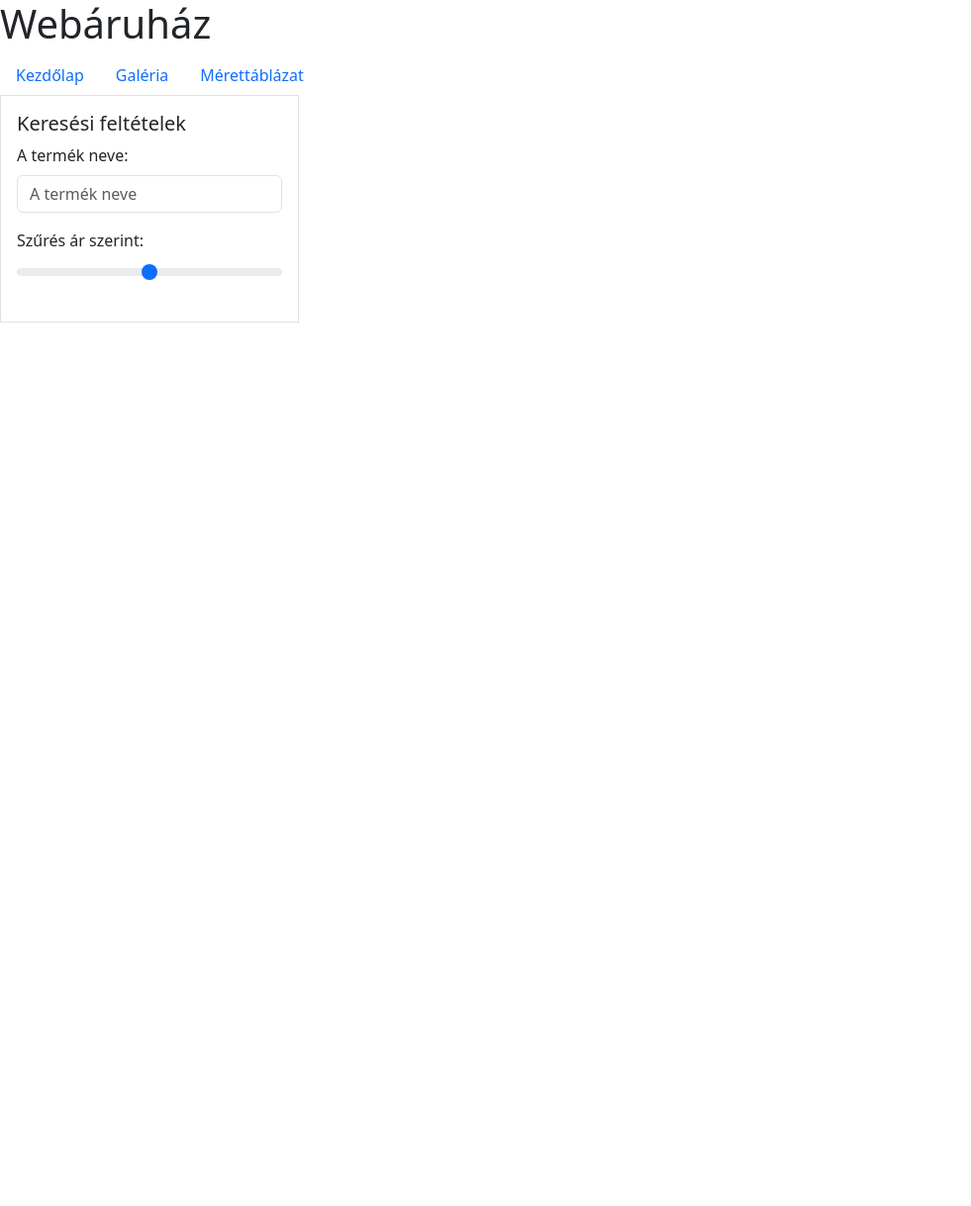
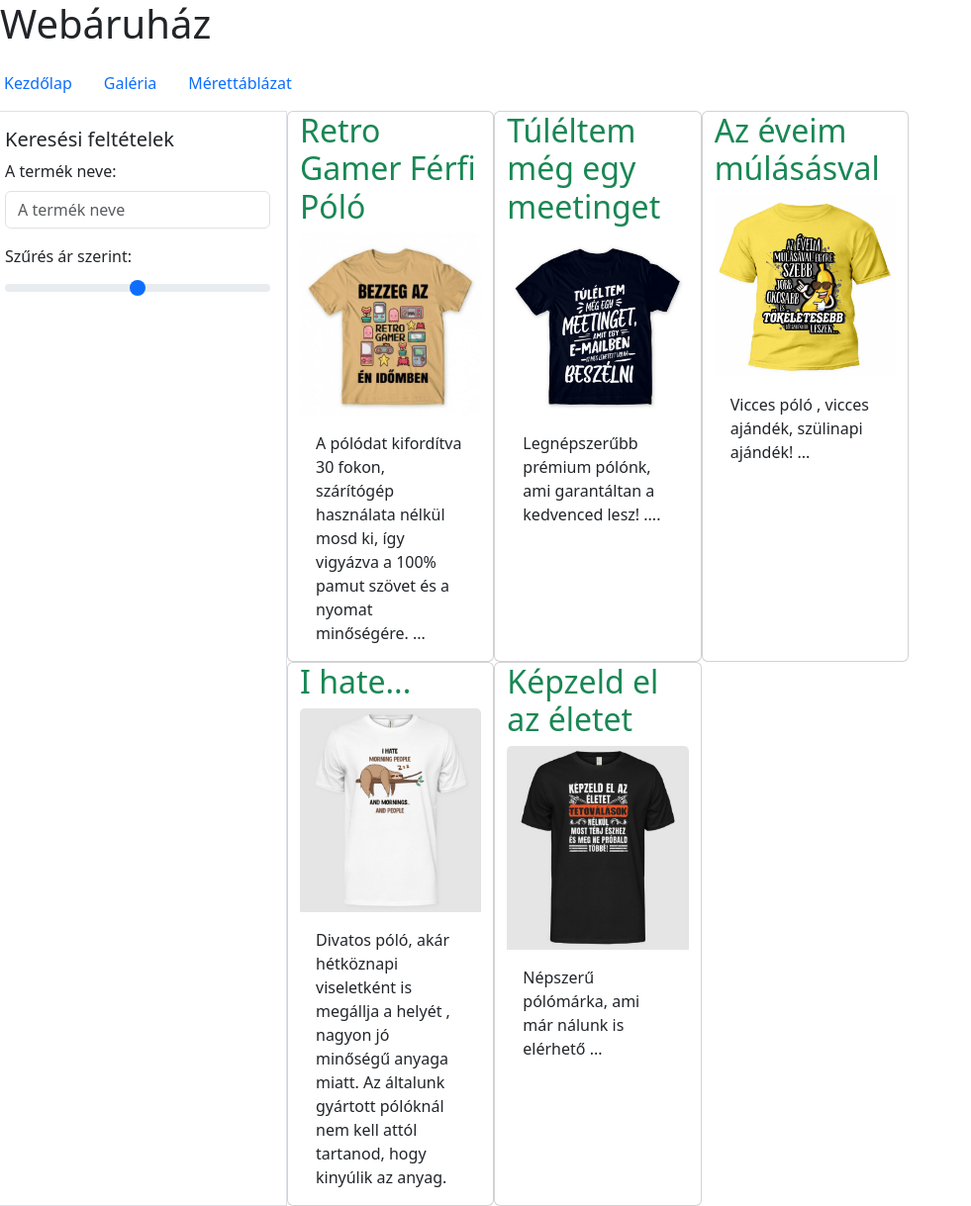
Before and after one commit to flower-virag/csoportmunka_webaruhaz, a plain HTML site: page index.html in a window 1280 px wide. Shown: the whole page at 99% size, without its empty margins (0-981 px from the left). Before the commit the page ends 800 px from the top, so only its background shows below. Drawn offline with nearby package versions, Linux system fonts and the light colour scheme.

Commit message:
szerkezet es cardok

```diff
--- a/index.html
+++ b/index.html
@@ -11,9 +11,13 @@
     <title>Kiss Virág, Nagy Tamás - Webáruház</title>
 </head>
 <body>
-    <main>
-        <header>
+    <main class="row">
+
+        <header class="col-md-12">
             <h1>Webáruház</h1>
+        </header>
+
+        <nav class="navbar">
             <ul class="nav">
                 <li class="nav-item">
                     <a class="nav-link" href="#">Kezdőlap</a>
@@ -25,11 +29,9 @@
                     <a class="nav-link" href="#">Mérettáblázat</a>
                 </li>
             </ul>
-        </header>
-        <article>
-            <div class="row">
+        </nav>
 
-    <div class="col-3">
+        <aside class="row col-3">
             <div class="border p-3">
                 <h5>Keresési feltételek</h5>
 
@@ -44,7 +46,48 @@
                 </div>
             </div>
             </div>
+
+        </aside>
+        <article class="row col-md-6">
+            <div class="card col-md-4" >
+                <h2 class="text-success">Retro Gamer Férfi Póló</h2>
+                <img class="card-img-top" src="kepek/kepek/polo1.jpg" alt="Card image">
+                <div class="card-body">
+                    <p class="card-text">A pólódat kifordítva 30 fokon, szárítógép használata nélkül mosd ki, így vigyázva a 100% pamut szövet és a nyomat minőségére. ...</p>
+                </div>
+            </div>
+
+            <div class="card col-md-4">
+                    <h2 class="text-success">Túléltem még egy meetinget</h2>
+                    <img class="card-img-top" src="kepek/kepek/polo2.jpg" alt="Card image">
+                    <div class="card-body">
+                        <p class="card-text">Legnépszerűbb prémium pólónk, ami garantáltan a kedvenced lesz! ....</p>
+                    </div>
+            </div>
+
+            <div class="card col-md-4">
+                    <h2 class="text-success">Az éveim múlásásval</h2>
+                    <img class="card-img-top" src="kepek/kepek/polo3.jpg" alt="Card image">
+                    <div class="card-body">
+                        <p class="card-text">Vicces póló , vicces ajándék, szülinapi ajándék! ...</p>
+                    </div>
+            </div>
+
+            <div class="card col-md-4">
+                    <h2 class="text-success">I hate...</h2>
+                    <img class="card-img-top" src="kepek/kepek/polo4.jpg" alt="Card image">
+                    <div class="card-body">
+                        <p class="card-text">Divatos póló, akár hétköznapi viseletként is megállja a helyét , nagyon jó minőségű anyaga miatt. Az általunk gyártott pólóknál nem kell attól tartanod, hogy kinyúlik az anyag.</p>
+                    </div>
+            </div>
+
+            <div class="card col-md-4">
+                    <h2 class="text-success">Képzeld el az életet</h2>
+                    <img class="card-img-top" src="kepek/kepek/polo5.jpg" alt="Card image">
+                    <div class="card-body">
+                        <p class="card-text">Népszerű pólómárka, ami már nálunk is elérhető ...</p>
+                    </div>
+            </div>
+
+            </div>
         </article>
-    </main>
-</body>
-</html>
```
Also changed, not shown: kepek/kepek/polo1.jpg (added), kepek/kepek/polo2.jpg (added), kepek/kepek/polo3.jpg (added), kepek/kepek/polo4.jpg (added), kepek/kepek/polo5.jpg (added). Lines whose indentation alone changed are shown as unchanged.
